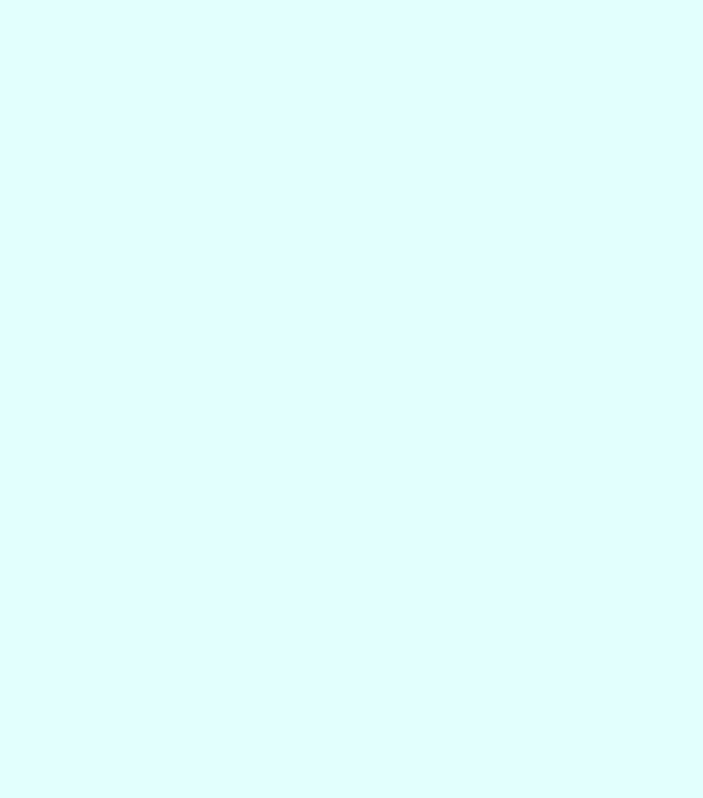
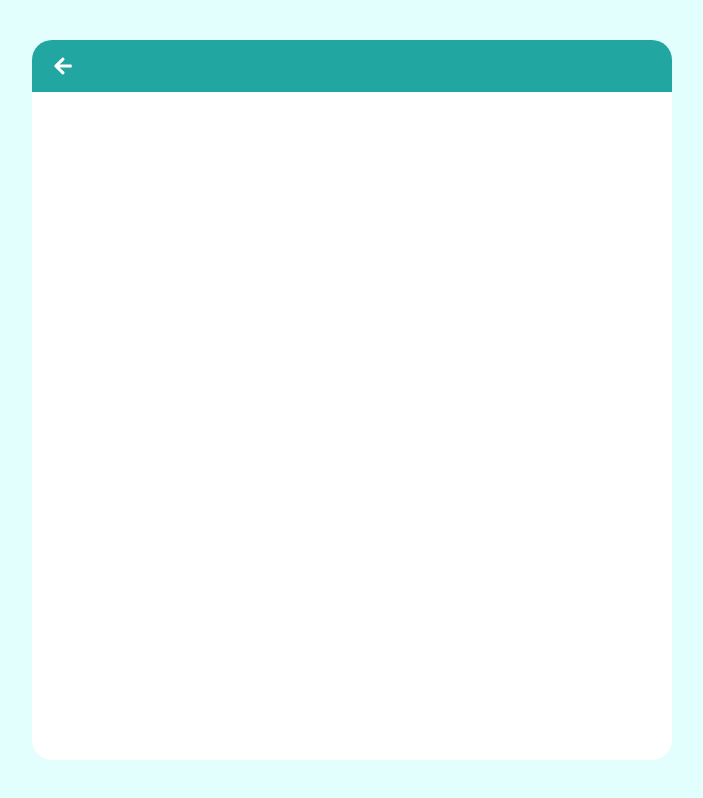
Before and after one commit to DoWA-DO/DoWADO-Web-Client, a React (Create React App) app: page /report in a window 1280 px wide. Before the commit this address had no page. Shown: the whole page, without its empty margins (288-991 px from the left). Built offline with nearby package versions, Linux system fonts and the light colour scheme.

Commit message:
상담기록 확인 & 레포트 확인 페이지 생성

```diff
--- a/src/components/ChatLog.jsx
+++ b/src/components/ChatLog.jsx
@@ -83,7 +83,7 @@ const Table = ({ columns, data, navigate }) => {
                         <button
                           className="log-btn"
                           onClick={() =>
-                            navigate(`/chatdetail/${row.original.id}`)
+                            navigate(`/chatdetail/`)
                           }
                         >
                           상담기록 확인
@@ -91,7 +91,7 @@ const Table = ({ columns, data, navigate }) => {
                       ) : cell.column.id === "report" ? (
                         <button
                           className="log-btn"
-                          onClick={() => navigate(`/report/${row.original.id}`)}
+                          onClick={() => navigate(`/report`)}
                         >
                           레포트 확인
                         </button>
@@ -211,7 +211,7 @@ const ChatLog = ({ searchTerm }) => {
         Cell: ({ row }) => (
           <button
             className="log-btn"
-            onClick={() => navigate(`/chatdetail/${row.original.id}`)}
+            onClick={() => navigate(`/chatdetail`)}
           >
             상담기록 확인
           </button>
@@ -224,7 +224,7 @@ const ChatLog = ({ searchTerm }) => {
         Cell: ({ row }) => (
           <button
             className="log-btn"
-            onClick={() => navigate(`/report/${row.original.id}`)}
+            onClick={() => navigate(`/report`)}
           >
             레포트 확인
           </button>
--- a/src/index.js
+++ b/src/index.js
@@ -40,8 +40,8 @@ root.render(
           <Route path="/chatbot" element={<ChatbotPage />} />
           <Route path="/mypage" element={<Mypage />} />
           <Route path="/studentchat" element={<StudentChatPage />} />
-          <Route path="/report:id" element={<ReportPage />} />
-          <Route path="/chatdetail:id" element={<ChatDetailPage />} />
+          <Route path="/report" element={<ReportPage />} />
+          <Route path="/chatdetail" element={<ChatDetailPage />} />
         </Routes>
       </Router>
     </AuthProvider>
--- a/src/pages/ChatDetailPage.jsx
+++ b/src/pages/ChatDetailPage.jsx
@@ -1,3 +1,56 @@
-const ChatDetailPage = () => {};
+import React, { useState, useEffect, useRef } from "react";
+import "../ui/Chatbot.css";
+import { PulseLoader } from "react-spinners";
+import { FaArrowUp, FaArrowLeft } from "react-icons/fa";
+import { useNavigate } from "react-router-dom";
 
-export default ChatDetailPage;
+const ChatbotPage = () => {
+  const [messages, setMessages] = useState([]);
+  const [input, setInput] = useState("");
+  const messagesEndRef = useRef(null);
+  const navigate = useNavigate();
+
+  return (
+    <div className="chatbot-container">
+      <div className="chatbot-header">
+        <button className="back-btn" onClick={() => navigate("/studentchat")}>
+          <FaArrowLeft size="20" />
+        </button>
+      </div>
+      <div className="chatbot-messages">
+        <div className="chatbot-messages-wrapper">
+          {messages.map((msg, index) => (
+            <div
+              key={index}
+              className={`message-wrapper ${msg.isBot ? "bot" : "user"}`}
+            >
+              {msg.isDate ? (
+                <div className="date-message">{msg.text}</div>
+              ) : (
+                <>
+                  <div className={`message ${msg.isBot ? "bot" : "user"}`}>
+                    <div className="text" style={{ whiteSpace: "pre-wrap" }}>
+                      {msg.isBot && msg.loading ? (
+                        <PulseLoader color="white" size="10px" />
+                      ) : (
+                        msg.text
+                      )}
+                    </div>
+                  </div>
+                  <div
+                    className={`time ${msg.isBot ? "bot-time" : "user-time"}`}
+                  >
+                    {msg.time}
+                  </div>
+                </>
+              )}
+            </div>
+          ))}
+          <div ref={messagesEndRef}></div>
+        </div>
+      </div>
+    </div>
+  );
+};
+
+export default ChatbotPage;
--- a/src/pages/ReportPage.jsx
+++ b/src/pages/ReportPage.jsx
@@ -1,3 +1,20 @@
-const ReportPage = () => {};
+import "../ui/Report.css";
+import { FaArrowLeft } from "react-icons/fa";
+import { useNavigate } from "react-router-dom";
+
+const ReportPage = () => {
+  const navigate = useNavigate();
+
+  return (
+    <div className="report-container">
+      <div className="report-header">
+        <button className="back-btn" onClick={() => navigate("/studentchat")}>
+          <FaArrowLeft size="20" />
+        </button>
+      </div>
+      {/* 레포트 내용 */}
+    </div>
+  );
+};
 
 export default ReportPage;
--- /dev/null
+++ b/src/ui/Report.css
@@ -0,0 +1,51 @@
+.report-container {
+    display: flex;
+    flex-direction: column;
+    height: 90vh;
+    width: 50vw;
+    background-color: #ffffff;
+    border-radius: 20px;
+  }
+
+  .report-header {
+    display: flex;
+    justify-content: space-between;
+    align-items: center;
+    padding: 15px;
+    background-color: #21a6a1;
+    color: white;
+    font-size: 24px;
+    border-radius: 20px 20px 0 0;
+  }
+
+  .back-btn {
+    color: white;
+    background-color: #21a6a1;
+    border: none;
+    display: flex;
+    align-items: center;
+    justify-content: center;
+    cursor: pointer;
+  }
+
+  @media (max-width: 767px) {
+    .report-container {
+      width: 90vw; /* 반응형 디자인을 위해 너비 조정 */
+    }
+
+    .report-header {
+      font-size: 18px;
+      padding: 10px;
+    }
+  }
+
+  @media (max-width: 479px) {
+    .report-container {
+      width: 95vw;
+    }
+
+    .report-header {
+      font-size: 16px;
+      padding: 8px;
+    }
+  }
```
